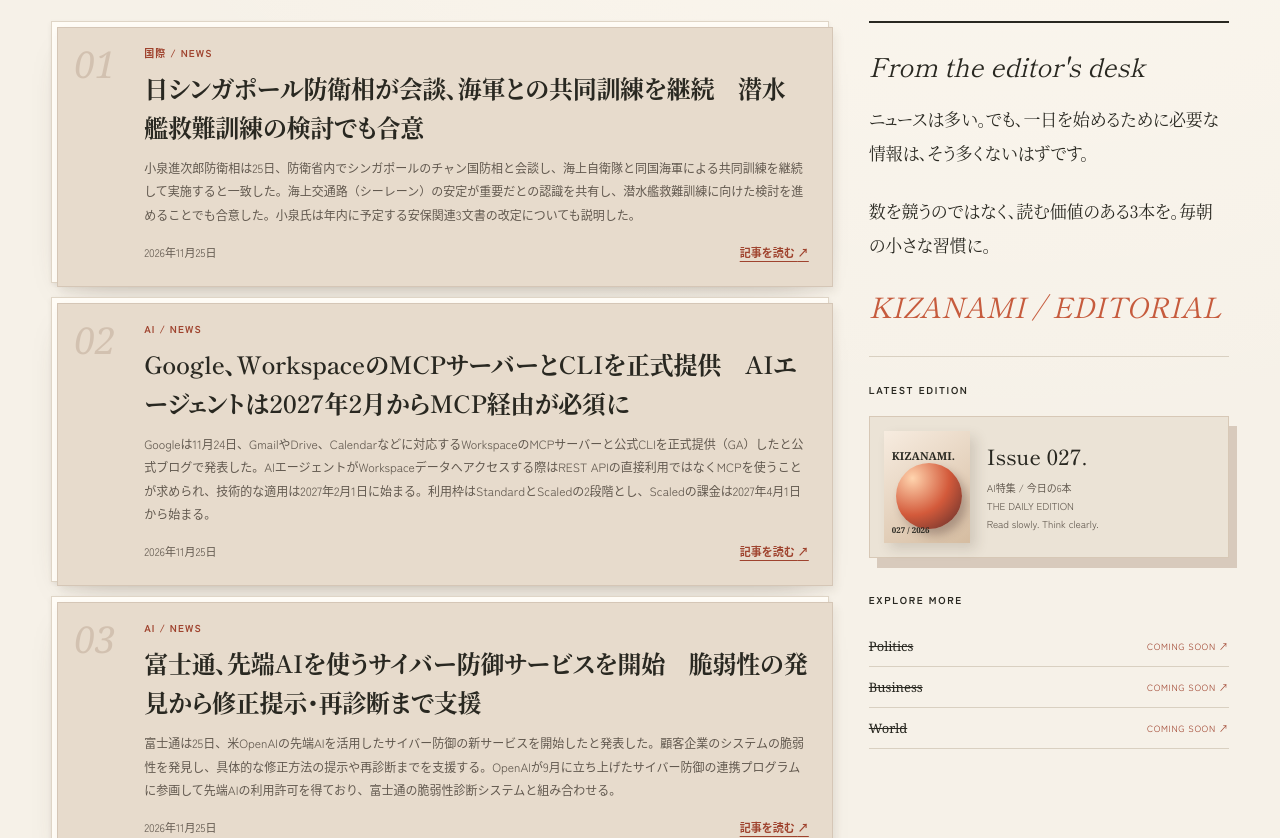
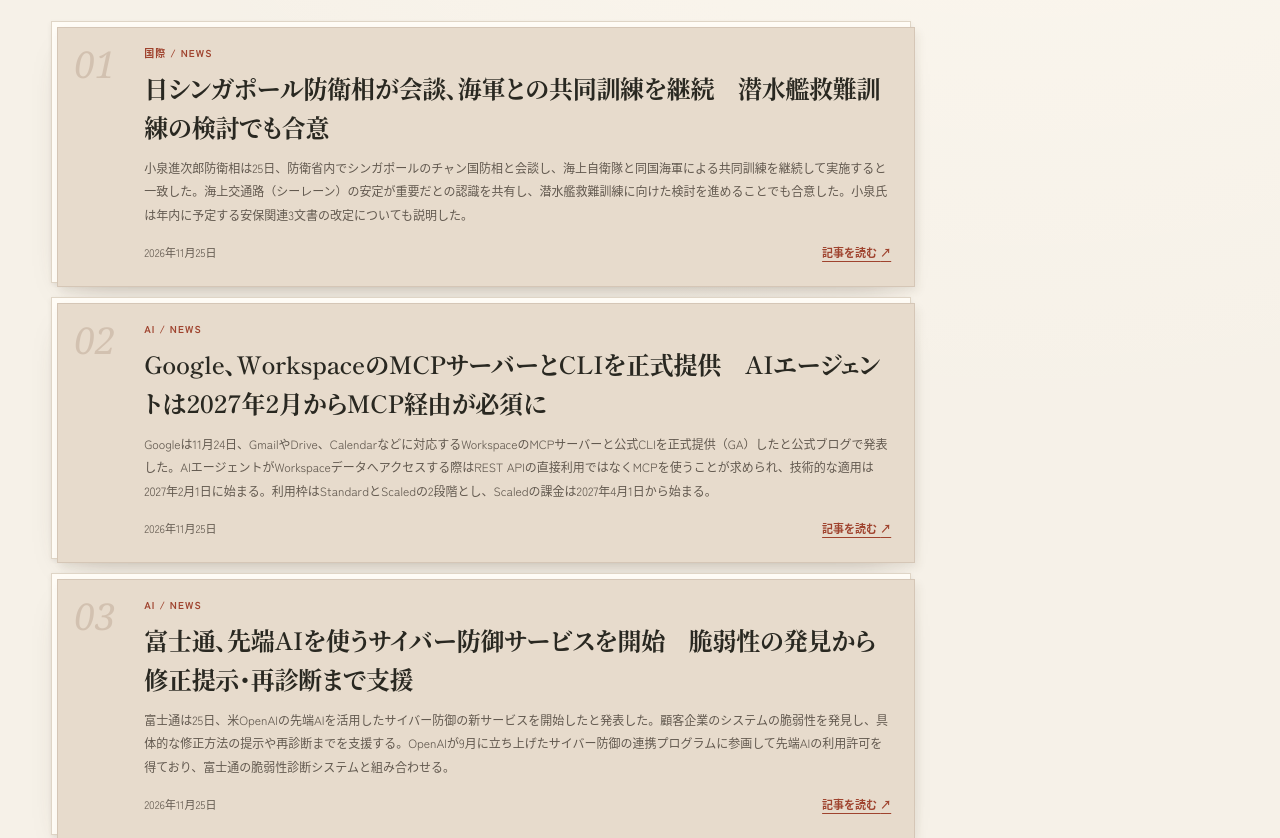
Before and after one commit to yuuzin217/kizanami, an Astro site: page / in a window 1280 px wide. Shown: the part 883-1721 px from the top of the page. Built offline with nearby package versions, Linux system fonts and the light colour scheme; Astro itself is replaced by a stand-in of ours.

Commit message:
remove: トップページのサイドバー（EditorialSidebar）を削除 (#47) (#55)

```diff
--- a/src/components/EditorialSidebar.astro
+++ /dev/null
@@ -1,30 +0,0 @@
----
-interface Props {
-  editionNumber: number;
-  storyCount: number;
-  year: string;
-}
-const { editionNumber, storyCount, year } = Astro.props;
-const padded = String(editionNumber).padStart(3, '0');
----
-<aside class="sidebar" aria-label="編集部ノートと今後のカテゴリ">
-  <div>
-    <h3 class="aside-kicker">From the editor's desk</h3>
-    <p class="note">ニュースは多い。でも、一日を始めるために必要な情報は、そう多くないはずです。</p>
-    <p class="note">数を競うのではなく、読む価値のある3本を。毎朝の小さな習慣に。</p>
-    <div class="signature">KIZANAMI / EDITORIAL</div>
-  </div>
-  <div class="side-divider">
-    <h4 class="side-head">LATEST EDITION</h4>
-    <div class="mini-issue">
-      <div class="issue-cover" aria-hidden="true"><b>KIZANAMI.</b><span>{padded} / {year}</span></div>
-      <div><strong>Issue {padded}.</strong><p>AI特集 / 今日の{storyCount}本<br />THE DAILY EDITION<br />Read slowly. Think clearly.</p></div>
-    </div>
-    <div class="upcoming">
-      <h4 class="side-head">EXPLORE MORE</h4>
-      <div><span>Politics</span><span>COMING SOON ↗</span></div>
-      <div><span>Business</span><span>COMING SOON ↗</span></div>
-      <div><span>World</span><span>COMING SOON ↗</span></div>
-    </div>
-  </div>
-</aside>
--- a/src/pages/index.astro
+++ b/src/pages/index.astro
@@ -3,7 +3,6 @@ import BaseLayout from '../layouts/BaseLayout.astro';
 import SiteHeader from '../components/SiteHeader.astro';
 import Hero from '../components/Hero.astro';
 import StoryCard from '../components/StoryCard.astro';
-import EditorialSidebar from '../components/EditorialSidebar.astro';
 import SiteFooter from '../components/SiteFooter.astro';
 import { newsArticles } from '../data/news';
 import { getLatestArticles, getArchiveDays, getEditionNumber, getActiveCategoryCount, estimateReadingMinutes, formatJstDate } from '../data/newsModel';
@@ -13,7 +12,6 @@ const hasSamples = latest.some((story) => story.isSample);
 const editionNumber = getEditionNumber(newsArticles);
 const categoryCount = getActiveCategoryCount(newsArticles);
 const readingMinutes = estimateReadingMinutes(latest);
-const year = latestDate ? latestDate.split('-')[0] : '';
 ---
 <BaseLayout>
   <div class="wrap">
@@ -32,7 +30,6 @@ const year = latestDate ? latestDate.split('-')[0] : '';
             {latest.map((story, index) => <StoryCard story={story} number={index + 1} />)}
             <a class="archive-link" href={`${import.meta.env.BASE_URL}archive/`}>過去の記事を読む <span aria-hidden="true">↗</span></a>
           </div>
-          <EditorialSidebar editionNumber={editionNumber} storyCount={latest.length} year={year} />
         </div>
       </section>
     </main>
--- a/src/styles/global.css
+++ b/src/styles/global.css
@@ -54,8 +54,8 @@ body{margin:0;background:var(--paper);color:var(--ink);font-family:"Hiragino Kak
 .section-head{display:flex;align-items:end;justify-content:space-between;margin:44px 0 24px;gap:18px}
 .section-head h2{margin:5px 0 0;font:500 clamp(28px,3vw,40px)/1.4 var(--serif);letter-spacing:-.05em}
 .section-head .subtitle{font-size:10px;letter-spacing:.12em;color:#8b8176;font-weight:750}
-.content-grid{display:grid;grid-template-columns:minmax(0,1.62fr) minmax(270px,.75fr);gap:40px}
-.stories{display:flex;flex-direction:column;gap:14px}
+.content-grid{display:block}
+.stories{display:flex;flex-direction:column;gap:14px;max-width:860px;width:100%}
 .story{position:relative;display:grid;grid-template-columns:56px minmax(0,1fr) 75px;gap:14px;min-height:169px;padding:23px 19px 22px 22px;background:var(--paper2);border:1px solid #dfd5c6;box-shadow:var(--shadow);transform:translateZ(0);transition:box-shadow .25s,transform .25s,border-color .25s;isolation:isolate}
 .story:before{content:"";position:absolute;inset:5px -5px -5px 5px;background:#e7dbcc;z-index:-1;border:1px solid #d5c6b6;box-shadow:3px 5px 9px #4c382215;transition:transform .25s}
 .story:hover{transform:translateY(-5px) rotateX(1deg);border-color:#ccac98;box-shadow:0 24px 32px -17px #493b2f42,0 8px 13px #493b2f13}
@@ -65,35 +65,16 @@ body{margin:0;background:var(--paper);color:var(--ink);font-family:"Hiragino Kak
 .story-cat{color:var(--terracotta);font-size:10px;font-weight:850;letter-spacing:.11em}
 .story h3{font:600 clamp(18px,2vw,24px)/1.58 var(--serif);letter-spacing:-.04em;margin:9px 0}
 .story p{font-size:11px;line-height:1.85;color:#847b71;margin:0}
-.sidebar{border-top:2px solid var(--ink)}
-.aside-kicker{font:italic 26px var(--serif);margin:24px 0 18px}
-.note{font:400 17px/2 var(--serif);letter-spacing:-.02em;margin:0 0 24px}
-.signature{color:var(--terracotta);font:italic 28px var(--serif);margin-bottom:30px}
-.side-divider{border-top:1px solid var(--line);padding-top:25px}
-.side-head{font-size:10px;font-weight:850;letter-spacing:.17em;margin:0 0 19px}
-.mini-issue{background:#ebe3d6;border:1px solid #d7c8b6;padding:14px;box-shadow:8px 10px 0 #d8cabc;display:flex;gap:17px;align-items:center}
-.issue-cover{width:86px;min-width:86px;height:112px;position:relative;box-shadow:6px 6px 12px #42362927;background:linear-gradient(145deg,#f7ece0,#d5bca0);overflow:hidden;padding:10px 8px}
-.issue-cover:after{content:"";position:absolute;width:66px;height:66px;border-radius:50%;top:32px;left:12px;background:radial-gradient(circle at 25% 23%,#ffd4ae,#d35a3b 52%,#582b2a);box-shadow:5px 6px 10px #482e2955}
-.issue-cover b{position:relative;z-index:2;font:700 11px Georgia,serif}
-.issue-cover span{position:absolute;bottom:8px;left:8px;z-index:2;font:700 8px Georgia,serif}
-.mini-issue strong{display:block;font:500 21px var(--serif);margin-bottom:8px}
-.mini-issue p{font-size:10px;line-height:1.8;color:#756e64;margin:0}
-.upcoming{margin:34px 0 0}
 .footer{margin:73px 0 0;padding:25px 0 45px;border-top:2px solid var(--ink);display:flex;justify-content:space-between;gap:15px;color:#8b8075;font-size:10px;letter-spacing:.08em;font-weight:750}
 @media(max-width:1100px){.hero{gap:12px}
 .art-stage{height:385px}
-.content-grid{gap:27px}
 .story{grid-template-columns:40px minmax(0,1fr) 67px;padding:20px 16px}
 .story-num{font-size:30px}}
 @media(max-width:900px){.hero{grid-template-columns:1fr 1fr;min-height:0}
 .hero h1{font-size:44px}
 .art-stage{height:320px}
 .glass-label{right:0}
-.floating-seal{width:70px;height:70px;font-size:13px;left:0}
-.content-grid{grid-template-columns:1fr}
-.sidebar{display:grid;grid-template-columns:1fr 1fr;column-gap:32px}
-.side-divider{border:0;padding-top:0}
-.upcoming{grid-column:1/-1}}
+.floating-seal{width:70px;height:70px;font-size:13px;left:0}}
 @media(max-width:680px){.wrap{width:calc(100% - 38px)}
 .mast{padding:20px 0}
 .brand{font-size:43px;letter-spacing:-.07em}
@@ -129,8 +110,6 @@ body{margin:0;background:var(--paper);color:var(--ink);font-family:"Hiragino Kak
 .story-cat{font-size:9px}
 .story h3{font-size:18px}
 .story p{font-size:10px}
-.sidebar{display:block}
-.sidebar .side-divider{border-top:1px solid var(--line);padding-top:22px}
 .footer{margin-top:45px;display:block;line-height:2}}
 @media(prefers-reduced-motion:reduce){*,*:before,*:after{scroll-behavior:auto!important;animation:none!important;transition:none!important}
 .story:hover{transform:none}
@@ -140,7 +119,7 @@ body{margin:0;background:var(--paper);color:var(--ink);font-family:"Hiragino Kak
   --sans:"Zen Kaku Gothic New","Noto Sans CJK JP","Hiragino Kaku Gothic ProN","Yu Gothic",sans-serif;
 }
 body{font-family:var(--sans)}
-.hero h1,.story h3,.section-head h2,.note{font-family:var(--serif);font-feature-settings:"palt" 1;letter-spacing:-.012em}
+.hero h1,.story h3,.section-head h2{font-family:var(--serif);font-feature-settings:"palt" 1;letter-spacing:-.012em}
 .hero h1{font-weight:500;line-height:1.54}
 .story h3{font-weight:600;line-height:1.62}
 .section-head h2{font-weight:600}
@@ -168,9 +147,6 @@ body{font-family:var(--sans)}
 .story-expand[open]{border-top:1px solid var(--line);padding-top:10px}
 .story-expand .detail-text{max-width:70ch;color:#655b51;font-size:12px;margin:8px 0 8px}
 .story-expand small{display:block;color:#8c8175;font-size:10px;line-height:1.7}
-.upcoming>div{display:flex;justify-content:space-between;align-items:center;padding:11px 0;border-bottom:1px solid var(--line);color:var(--ink);gap:8px}
-.upcoming>div span:first-child{font-size:13px;font-family:Georgia,serif;text-decoration:line-through}
-.upcoming>div span:last-child{font-size:9px;letter-spacing:.08em;color:var(--terracotta)}
 .skip-link{position:absolute;left:1rem;top:-5rem;background:var(--ink);color:#fff;padding:.8rem 1rem;z-index:1000}
 .skip-link:focus{top:1rem}
 :where(a,summary):focus-visible{outline:2px solid var(--terracotta);outline-offset:4px}
@@ -192,10 +168,10 @@ body{font-family:var(--sans)}
 /* Text colors are darker than the decorative accent to meet WCAG AA on paper. */
 :root{--accent-text:#9f432e;--secondary-text:#62594f}
 .mast .tagline,.edition-label,.lead,.stat small,.disclaimer,
-.section-head .subtitle,.story p,.mini-issue p,.footer,.nav-aside,
+.section-head .subtitle,.story p,.footer,.nav-aside,
 .navlinks a,.navlinks>span,.story-expand small,.art-caption,
 .glass-label small{color:var(--secondary-text)}
 .story-cat,.disclaimer b,.navlinks a:hover,
-.navlinks>span small,.story-expand>summary,.upcoming>div span:last-child,
+.navlinks>span small,.story-expand>summary,
 .cover-top em{color:var(--accent-text)}
 .story-expand .detail-text{color:var(--secondary-text)}
```
